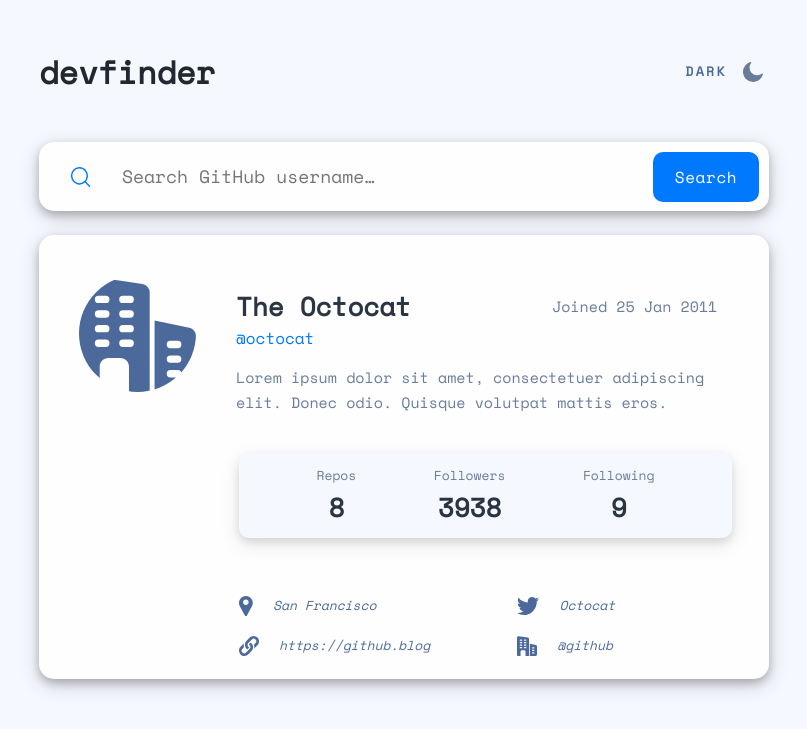
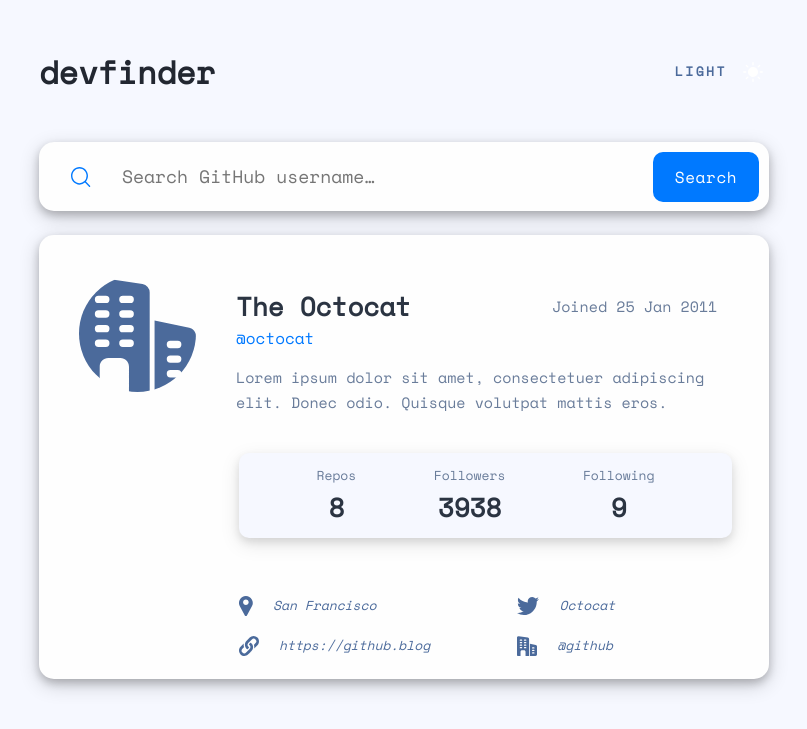
Before and after one commit to VcelakMarek/GitHub_user_search_app, a React (Vite) app: page / in a window 1280 px wide. Shown: the part 111-840 px from the top of the page, without its empty margins (236-1043 px from the left). Built offline with nearby package versions, Linux system fonts and the light colour scheme; no server answers.

Commit message:
Update DevFinder.jsx

```diff
--- a/src/DevFinder.jsx
+++ b/src/DevFinder.jsx
@@ -1,17 +1,47 @@
+import { useState, useEffect } from "react";
 import SearchBar from "./SearchBar";
 import UserInfo from "./UserInfo";
 import "./css/DevFinder-styles.css";
 
 const DevFinder = () => {
+  const [darkMode, setDarkMode] = useState();
+
+  const changeColorMode = () => {
+    darkMode ? setDarkMode(false) : setDarkMode(true);
+
+    document.documentElement.style.setProperty("--silver-white", "#141d2f");
+    document.documentElement.style.setProperty("--white", "#1e2a47");
+    document.documentElement.style.setProperty("--font-black", "#ffffff");
+    document.documentElement.style.setProperty("--blue", "#ffffff");
+  };
+
+  useEffect(() => {
+    window.matchMedia("(prefers-color-scheme: dark)")
+      ? setDarkMode(true)
+      : setDarkMode(false);
+  }, []);
+
   return (
     <>
       <header>
         <h1>devfinder</h1>
-        <button className="mode-select">
-          {/* <p>LIGHT</p> */}
-          {/* <img src="./assets/icon-sun.svg" alt="icon-sun" /> */}
-          <p>DARK</p>
-          <img src="./assets/icon-moon.svg" alt="icon-moon" />
+        <button
+          className="mode-select"
+          onClick={() => {
+            changeColorMode();
+          }}
+        >
+          {darkMode ? (
+            <>
+              <p>LIGHT</p>
+              <img src="./assets/icon-sun.svg" alt="icon-sun" />
+            </>
+          ) : (
+            <>
+              <p>DARK</p>
+              <img src="./assets/icon-moon.svg" alt="icon-moon" />
+            </>
+          )}
         </button>
       </header>
       <section className="content">
```
